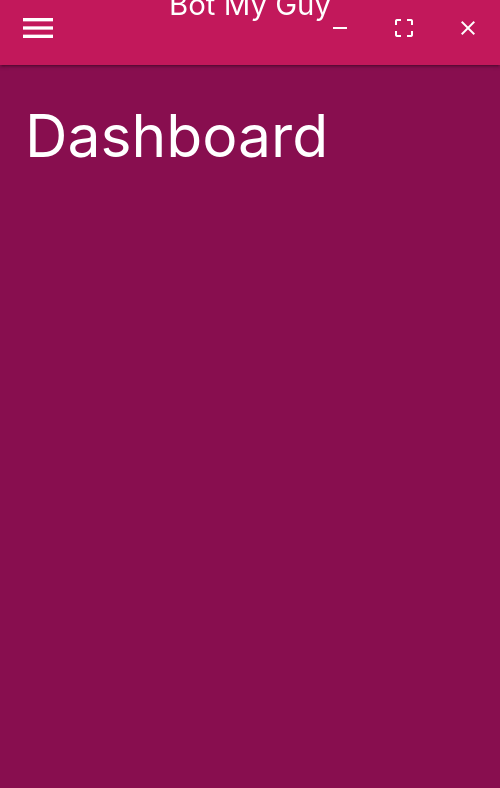
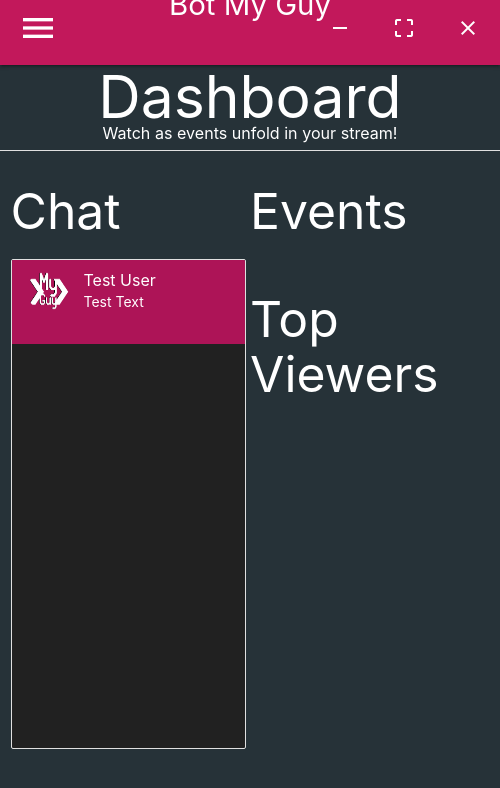
Before and after one commit to CodeDigital/botmyguy, an Electron app: page user-interface/home/template.html in a window 500 px wide. Drawn offline with nearby package versions, Linux system fonts and the light colour scheme; no server answers.

Commit message:
First Parts of Dashboard

```diff
--- a/user-interface/home/template.html
+++ b/user-interface/home/template.html
@@ -15,7 +15,7 @@
 
 </head>
 
-<body class=" pink darken-4 white-text">
+<body class=" blue-grey darken-4 white-text">
 
   <nav style="height: 65px;">
     <div class="nav-wrapper pink darken-2" style="height: 65px;">
@@ -44,7 +44,7 @@
 
   <!-- Menu -->
 
-    <ul id="slide-out" class="sidenav blue darken-3">
+    <ul id="slide-out" class="sidenav pink darken-4">
       <li class="white-text center-align">
         <br>
         <!-- <img src="../assets/img/logo-white.png" style="width: 60%; margin-bottom: -45px;margin-top: -20px;" alt=""> -->
@@ -97,6 +97,10 @@
             <div class="collapsible-body indigo darken-3">
               <ul>
                 <li>
+                  <a href="#" class="white-text">
+                    <i class="material-icons white-text">repeat</i> Game Cycle</a>
+                </li>
+                <li>
                   <a href="#" class="white-text"><i class="material-icons white-text">pets</i> Werewolves</a>
                 </li>
                 <li>
@@ -121,9 +125,33 @@
       </div>
     </ul>
 
-  <div class="container">
-
-    <h1>Dashboard</h1>
+    <div class="center-align">
+          <h1 style="margin-top: 0px;margin-bottom: -15px;">Dashboard</h1>
+          <h6>Watch as events unfold in your stream!</h6>
+          <div class="divider"></div>
+    </div>
+  <div>
+    <div class="row">
+      <div class="col s6" style="padding-right: -100px;">
+        <h2>Chat</h2>
+        <ul class="collection grey darken-4" style="width: 47vw;height: calc(100vh - 310px);overflow-y:auto; ">
+          <li class="collection-item avatar pink darken-3">
+            <img src="../assets/img/logo-white.png" alt="" class="circle">
+            <!-- <h6 class="title">Test User</h6> -->
+            <span class="title">Test User</span>
+            <p>Test Text</p>
+          </li>
+        </ul>
+      </div>
+      <div class="col s6">
+        <div class="row">
+          <h2>Events</h2>
+        </div>
+        <div class="row">
+          <h2>Top Viewers</h2>
+        </div>
+      </div>
+    </div>
 
   </div>
 
```
